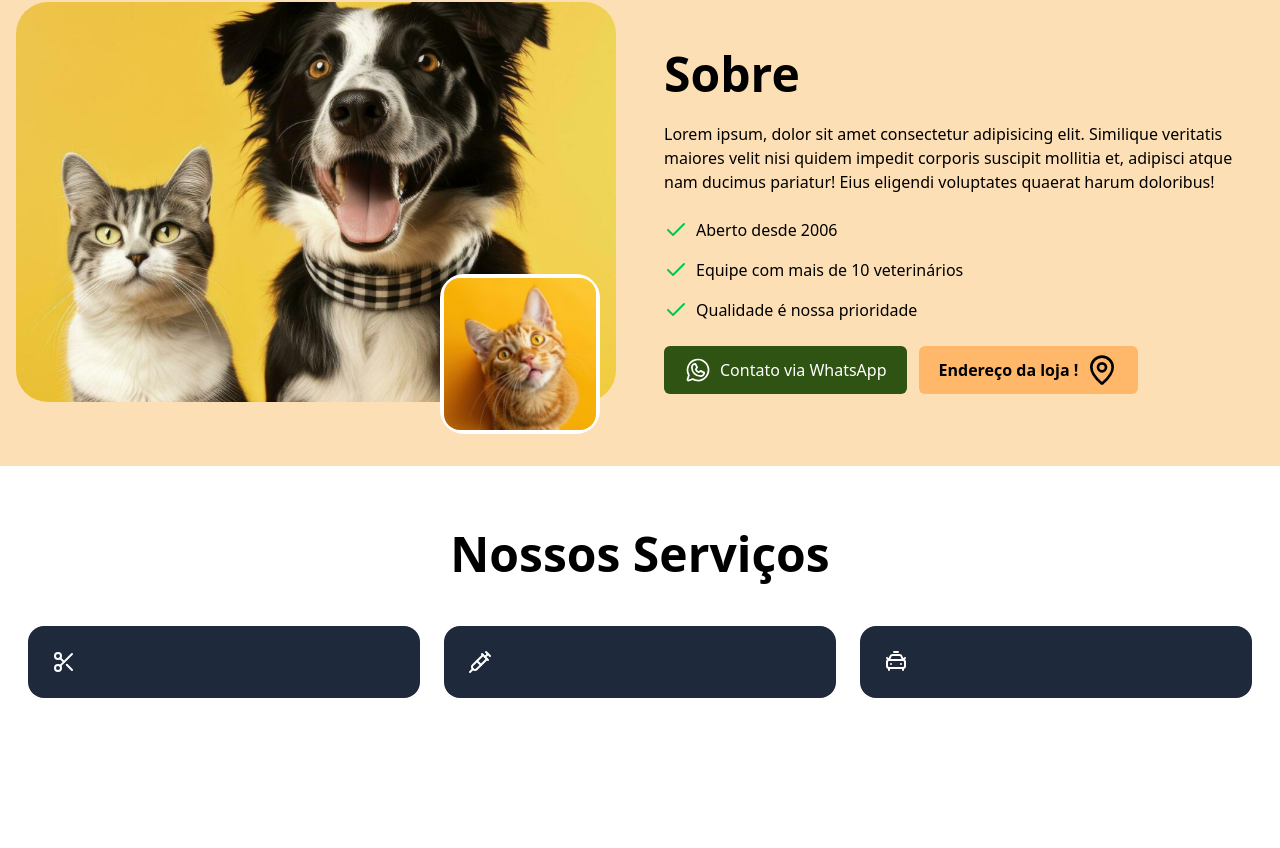
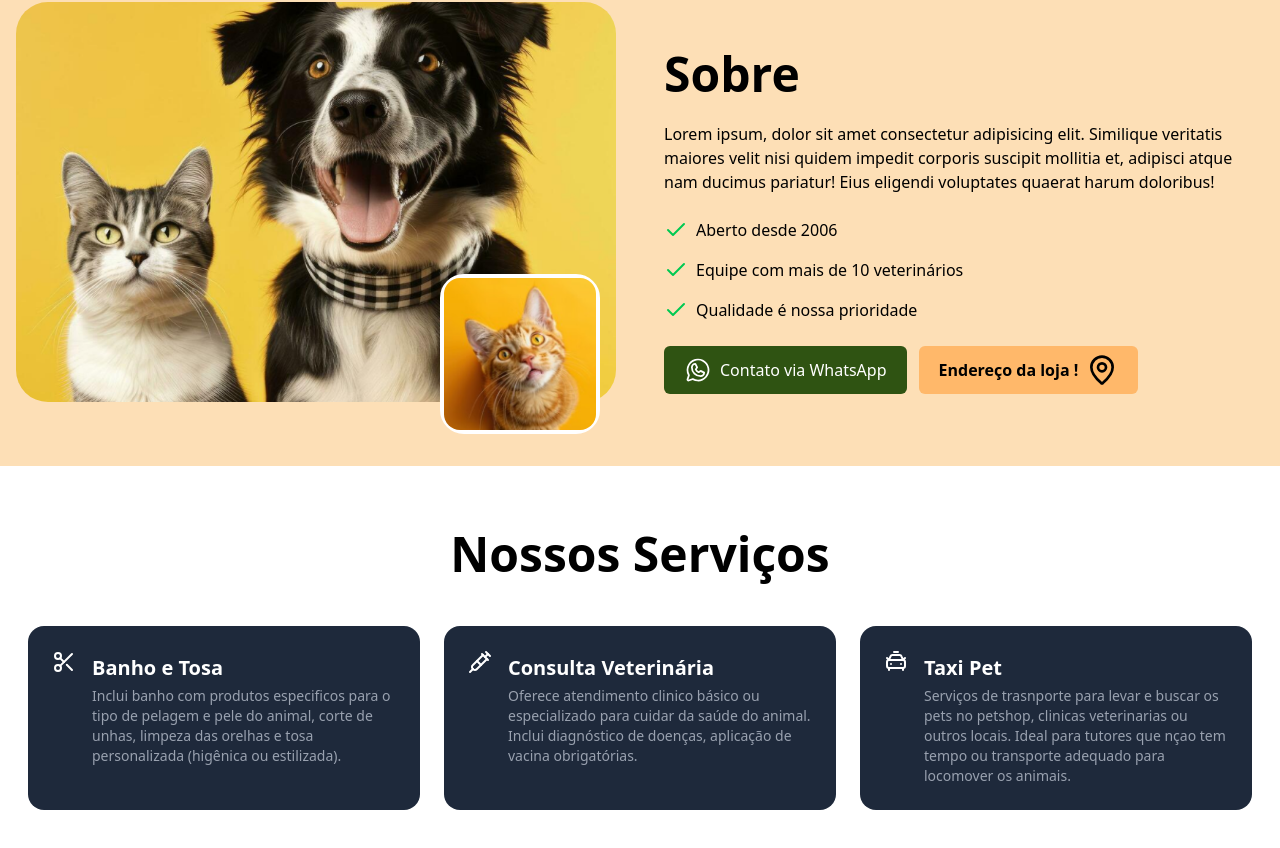
Before and after one commit to AndrePacolla/-LANDING-PET-Next-JS-, a Next.js app: page / in a window 1280 px wide. Shown: the part 609-1457 px from the top of the page. Before the commit the page ends 1371 px from the top, so only its background shows below. Built offline with nearby package versions, Linux system fonts and the light colour scheme.

Commit message:
space flex services

```diff
--- a/src/app/_components/services.tsx
+++ b/src/app/_components/services.tsx
@@ -45,16 +45,13 @@ const services = [
 export const Services = () => {
 
   const [emblaRef, emplaApi] = useEmblaCarousel({
-    loop: true,
+    loop: false,
     align: "start",
     slidesToScroll: 1,
     breakpoints: {
       "(min-width: 768px)":{slidesToScroll: 3}
     }
-
-
   })
-
 
     return(
         <section className="text-black py-16">
@@ -64,13 +61,17 @@ export const Services = () => {
               <div className="overflow-hidden" ref={emblaRef}>
                 <div className="flex">
                   {services.map((item, index) => (
-                    <div key={index} className="flex-[0_0_100%] min-w-0 md:flex-[0_0_calc(100%/3)] px-3">
-                      <article className="bg-[#1e293b] text-white rounded-2xl p-6 space-y-4 h-full flex flex-col">
-                         <div className="flex-1flex items-start justify-between">
+                    <div key={index} className="  flex-[0_0_100%] min-w-0 md:flex-[0_0_calc(100%/3)] px-3">
+                      <article className="bg-[#1e293b] text-white rounded-2xl p-6  h-full flex flex-col">
+                         <div className="flex items-start justify-between">
+                          <div className="flex gap-4">
                             <span className="text-3xl">{item.icon}</span>
-
+                            <div>
+                              <h3 className="font-bold text-xl my-1 select-none">{item.title}</h3>
+                              <p className="text-gray-400 text-sm select-none"> {item.description}</p>
+                            </div>
                          </div>
-
+                        </div>
                       </article>
 
                     </div>
```
